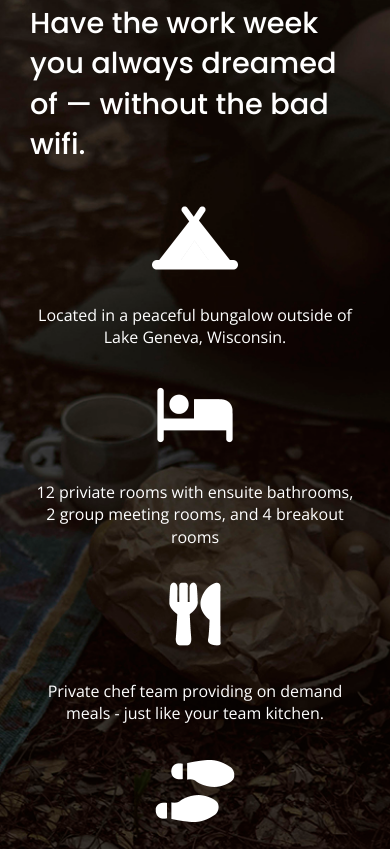
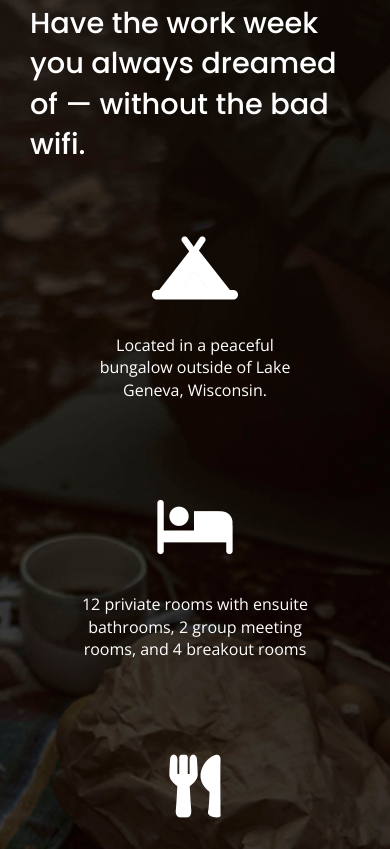
Before and after one commit to VidaWee/unplugged, a website: page index.html in a window 390 px wide. Shown: the part 1030-1879 px from the top of the page. Drawn offline with nearby package versions, Linux system fonts and the light colour scheme.

Commit message:
fix feature items space mobile version:

```diff
--- a/css/main.css
+++ b/css/main.css
@@ -327,7 +327,7 @@ aside h3 {
 }
 
 
-article{
+.feature .features-items article{
 
   font-size: 1em;
   text-align: center;
```
